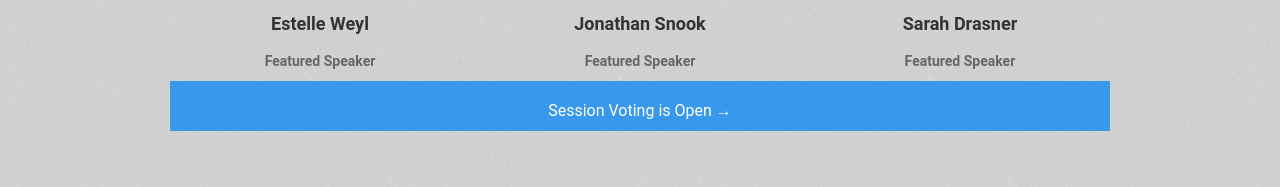
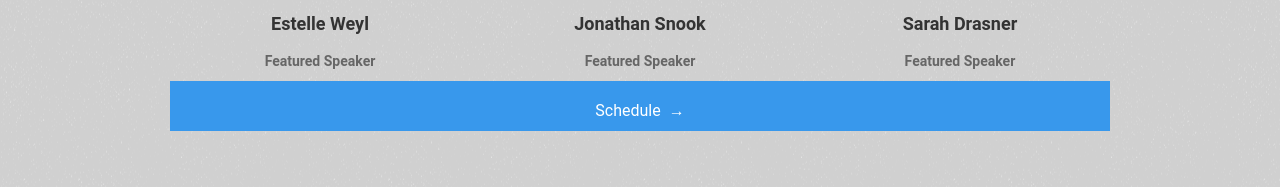
Before and after one commit to CSSDevConf/2016-CSSDevConf-Site, a plain HTML site: page index.html in a window 1280 px wide. Shown: the part 1021-1208 px from the top of the page. Drawn offline with nearby package versions, Linux system fonts and the light colour scheme; a script that the page names is missing.

Commit message:
Add schedule

```diff
--- a/index.html
+++ b/index.html
@@ -110,7 +110,7 @@
           <h5 class="center-contents speaker-byline">Featured Speaker</h5>
         </div>
       </div>
-     <div class="w-container"><a href="https://surveymonkey.com/r/CSSDevConf2016" class="w-button center-contents">Session Voting is Open&nbsp;→</a></div>
+     <div class="w-container"><a href="http://cssdevconf2016.sched.org/" class="w-button center-contents">Schedule &nbsp;→</a></div>
     </div>
   </div>
   <div class="w-section section press">
```
